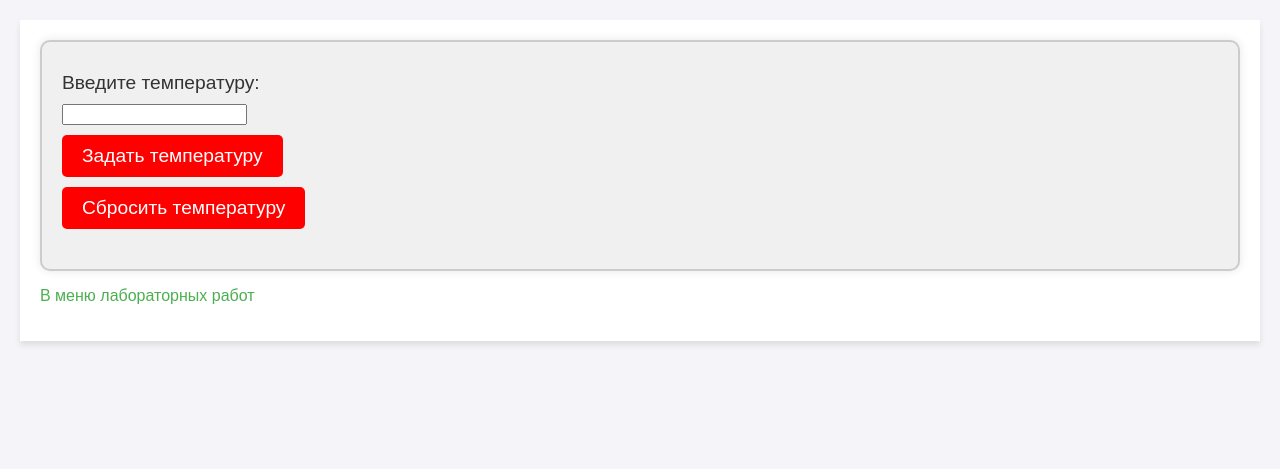
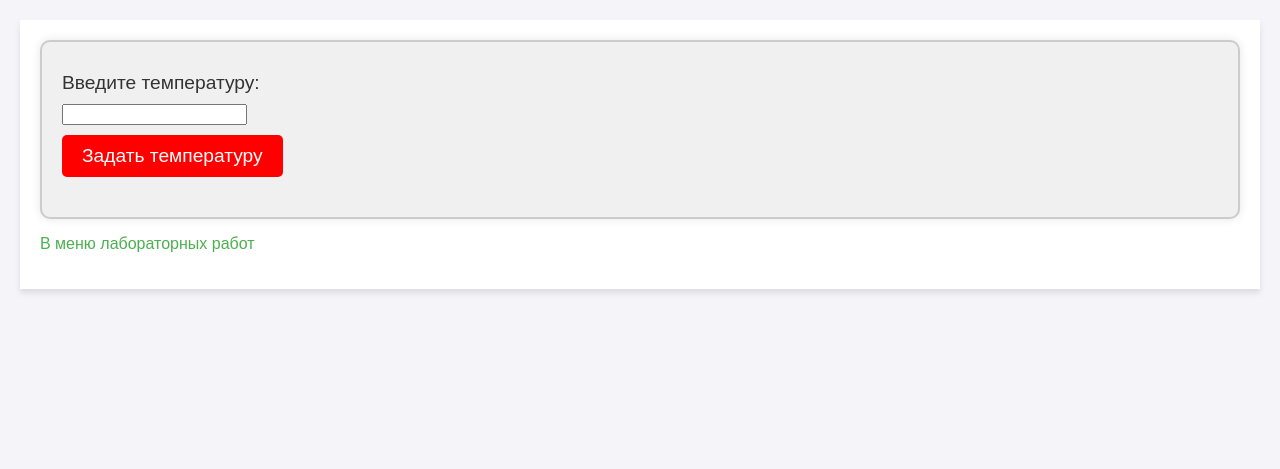
Before and after one commit to augenblickee/web-2-sem, a Flask app: page /lab4/temp in a window 1280 px wide. Shown: the part 77-546 px from the top of the page. Run offline with Flask 3, Linux system fonts and the light colour scheme.

Commit message:
Финал холодильник

```diff
--- a/lab4.py
+++ b/lab4.py
@@ -139,9 +139,6 @@ def fridge():
     output = ''
 
     if request.method == 'POST':
-        if 'reset' in request.form:
-            return render_template('/lab4/fridge.html', output='', temp='', snowflakes=0)
-
         if temp == '':
             output = 'Ошибка: не задана температура'
         elif int(temp) < -12:
--- a/templates/lab4/fridge.html
+++ b/templates/lab4/fridge.html
@@ -11,9 +11,7 @@
     <div>
         <button type="submit" name="submit">Задать температуру</button>
     </div>
-    <div>
-        <button type="submit" name="reset">Сбросить температуру</button>
-    </div>
+
     <div style="margin-top: 20px;">
         {{ output }}
         {% for _ in range(snowflakes) %}
```
